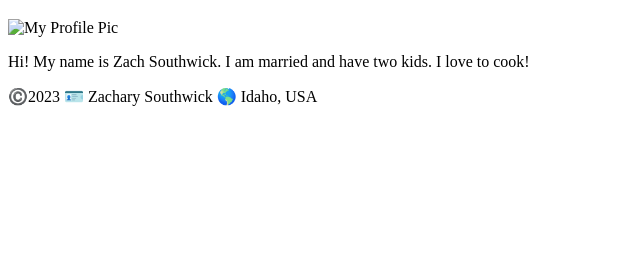
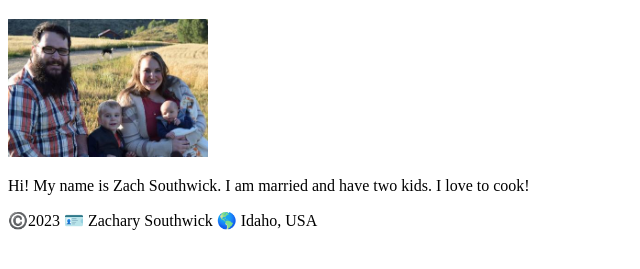
Before and after one commit to zbsouth47/wdd130, a plain HTML site: page index.html in a window 1280 px wide. Shown: the part 87-356 px from the top of the page, without its empty margins (0-640 px from the left). Drawn offline with Linux system fonts and the light colour scheme.

Commit message:
adding a missing i to 'profle'

```diff
--- a/index.html
+++ b/index.html
@@ -16,7 +16,7 @@
         </header>
         <main>
             <h1>Zachary Southwick | WDD 130</h1>
-            <img src="images/profle.jpg" alt="My Profile Pic" width="200">
+            <img src="images/profile.jpg" alt="My Profile Pic" width="200">
             <p>Hi! My name is Zach Southwick. I am married and have two kids. I love to cook!</p>
         </main>
 
```
